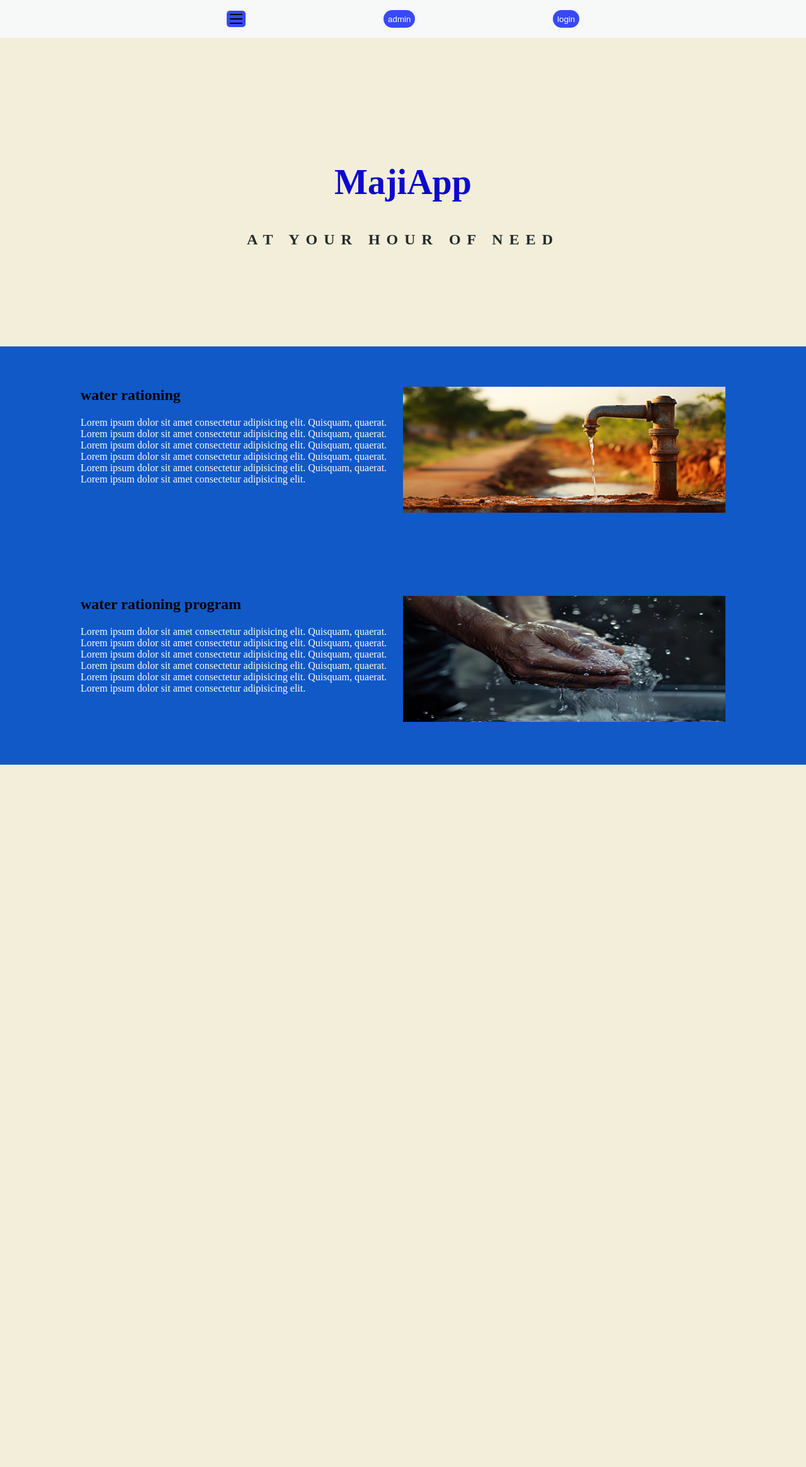
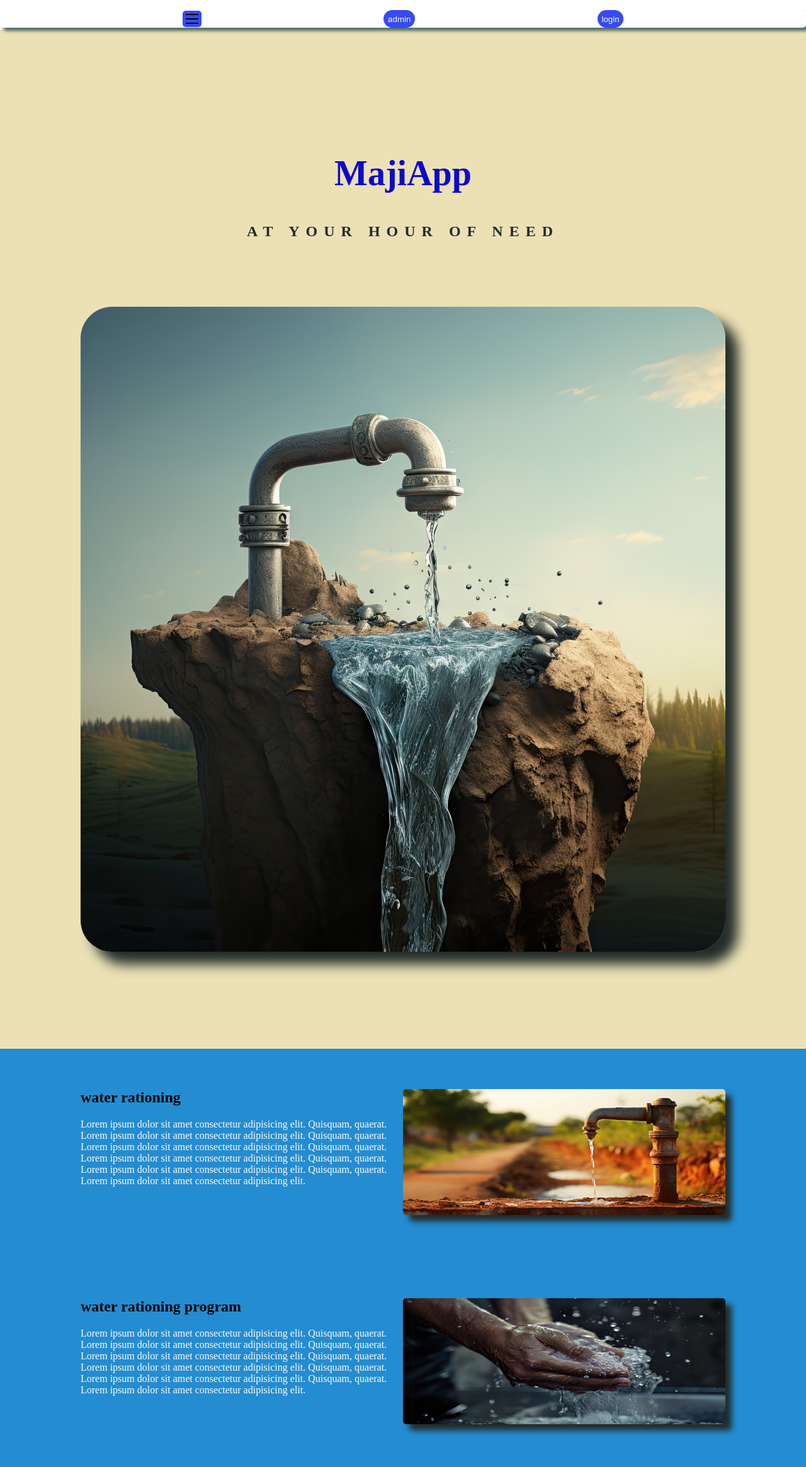
Before and after one commit to brivan1/maji_app_project, a Flask app: template MajiApp/templates/index.html in a window 1280 px wide. Shown: the whole page at 63% size. Before the commit the page ends 1214 px from the top, so only its background shows below. Run offline with Flask 3, Linux system fonts and the light colour scheme; the template is opened without the code that fills it, so the values that code supplies are empty; some libraries are stand-ins or nearby versions.

Commit message:
app && templates changes

```diff
--- a/MajiApp/app.py
+++ b/MajiApp/app.py
@@ -6,7 +6,7 @@ from MySQLdb.cursors import DictCursor
 from flask_mysqldb import MySQL
 
 
-app = Flask(__name__, template_folder='templates', static_folder='static')
+app = Flask(__name__, template_folder='templates', static_folder='../MajiApp/static')
 app.secret_key = "MajiApp_secret_key"
 
 app.config['MySQL_HOST'] = 'localhost'
@@ -21,8 +21,8 @@ mysql = MySQL(app)
 #     return "hello"
 # @app.route('/login',methods=['GET','POST'])
 @app.route('/')
-# def index():
-#     return render_template('index.html')
+def index():
+    return render_template('index.html')
 
 @app.route('/login', methods=['GET','POST'])
 def login():
--- a/MajiApp/static/styles.css
+++ b/MajiApp/static/styles.css
@@ -17,16 +17,16 @@ body{
 }
 header{
 
-    background: rgb(247, 248, 248);
     text-align: center;
-    padding: 1em;
+    padding: 1em 0;
     color: rgb(9, 35, 182);
 }
 .upper{
-    background-color: #F3EED9;
+    background-color: #ece1b5;
     padding: 150px 0;
     text-align: center;
     color: #0d09cc;
+    margin-top: 15px;
 }
 .logo_txt{
     font-size: 3.5rem;
@@ -45,6 +45,10 @@ header{
     align-items: center;
     /* background: rgb(155, 160, 157); */
     padding: 0px;
+    z-index: 1;
+    box-shadow: #4b6862 5px 5px 5px;
+    border-radius: 5px;
+    position: fixed;
 }
 button{
     background-color: rgb(55, 74, 247);
@@ -61,7 +65,7 @@ button{
 .blog_wr, .blog_wrp{
     color: rgb(253, 252, 252);
     margin: 0;
-    background-color: rgb(16, 89, 199);
+    background-color: rgb(36, 140, 209);
 
 }
 .row{
@@ -95,4 +99,16 @@ section{
 }
 img{
     width: 100%;
+    box-shadow: 10px 10px 10px #222C2A;
+    border-radius: 5px;
 }
+.cover_img{
+    width: 100%;
+    height: 100%;
+    background-size: cover;
+    background-position: center;
+    background-repeat: no-repeat;
+    margin-top: 100px;
+    border-radius: 50px;
+    box-shadow: #222C2A 20px 20px 20px;
+}
--- a/MajiApp/templates/dashboard.html
+++ b/MajiApp/templates/dashboard.html
@@ -3,13 +3,14 @@
 <head>
     <meta charset="UTF-8">
     <meta name="viewport" content="width=device-width, initial-scale=1.0">
-    <link rel="stylesheet" href="/MajiApp/static/dashbrd.css">
+    <link rel="stylesheet" href="{{url_for('static', filename='dashbrd.css')}}">
     <title>Document</title>
 </head>
 <body>
     <section class="regions">
         <div class="container row">
             <div class="dropdown">
+                <h1>Select Your Region</h1>
                 <button class="dropdwn">REGIONS</button>
                 <div class="dropdown-content">
                     <a href="/MajiApp/templates/RegionA.html">Region A</a>
--- a/MajiApp/templates/index.html
+++ b/MajiApp/templates/index.html
@@ -4,12 +4,13 @@
     <meta charset="UTF-8">
     <meta name="viewport" content="width=device-width, initial-scale=1.0">
     <title>MajiApp</title>
-    <link rel="stylesheet" href="/MajiApp/static/styles.css">
+    <link rel="stylesheet" href="{{url_for('static', filename='styles.css')}}">
+
 </head>
 <body>
 
         <header>
-            <div class="container">
+            <div class="">
                 <div class="navbar">
                     <div class="menu">
                         <div class="bar"></div>
@@ -25,6 +26,7 @@
             <div class="container">
                 <h1 class="logo_txt">MajiApp</h1>
             <h2 class="mantra">At your hour of need</h2>
+            <img src="{{ url_for('static', filename= 'images/aiwatertap.jpg') }}" class="cover_img" alt="aiwatertap">
             </div>
         </section>
         <section class="blog_wr">
@@ -40,7 +42,7 @@
                     Quisquam, quaerat. Lorem ipsum dolor sit amet consectetur adipisicing elit.
                 </div>
                 <div class="wr">
-                    <img src="/MajiApp/static/images/selective-focus-grunge-rusty-faucet-rural-area.jpg" alt="tapwater" width="300" height="200">
+                    <img src="{{ url_for('static', filename='images/selective-focus-grunge-rusty-faucet-rural-area.jpg')}}" alt="tapwater" width="300" height="200">
                 </div>
         </section>
         <section class="blog_wrp">
@@ -56,7 +58,7 @@
                     Quisquam, quaerat. Lorem ipsum dolor sit amet consectetur adipisicing elit.
                 </div>
                 <div class="wrp">
-                    <img src="/MajiApp/static/images/view-realistic-hands-touching-clear-flowing-water.jpg" alt="homewater" width="300" height="200">
+                    <img src="{{url_for('static', filename='/images/view-realistic-hands-touching-clear-flowing-water.jpg')}}" alt="homewater" width="300" height="200">
                 </div>
             </div>
         </section>
--- a/MajiApp/templates/login.html
+++ b/MajiApp/templates/login.html
@@ -3,7 +3,7 @@
 <head>
     <meta charset="UTF-8">
     <meta name="viewport" content="width=device-width, initial-scale=1.0">
-    <link rel="stylesheet" href="/MajiApp/static/login.css">
+    <link rel="stylesheet" href="{{url_for('static', filename='login.css')}}">
     <title>Document</title>
 </head>
 <body>
```
Also changed, not shown: MajiApp/static/images/aiwatertap.jpg (added), 1 other file.
